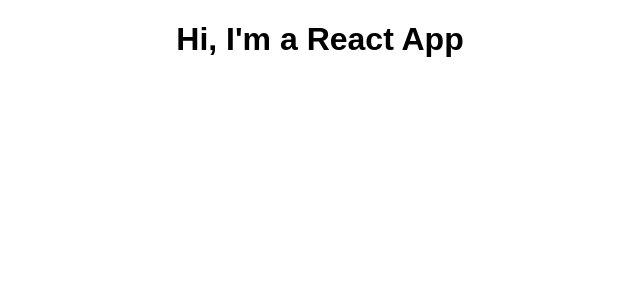
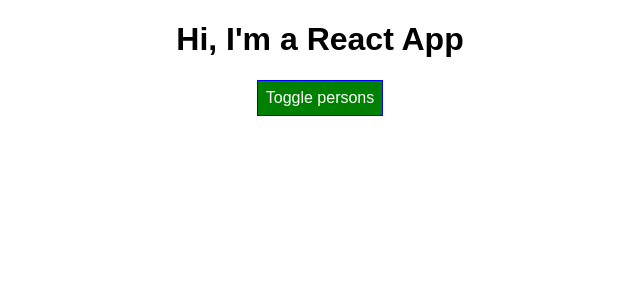
Before and after one commit to skarol/hamburger-react-course, a React (Create React App) app: page / in a window 1280 px wide. Shown: the top 300 px of the page, without its empty margins (320-960 px from the left). Built offline with nearby package versions, Linux system fonts and the light colour scheme.

Commit message:
Before npm eject

```diff
--- a/package.json
+++ b/package.json
@@ -3,6 +3,7 @@
   "version": "0.1.0",
   "private": true,
   "dependencies": {
+    "radium": "^0.25.2",
     "react": "^16.8.6",
     "react-dom": "^16.8.6",
     "react-scripts": "1.1.5"
--- a/src/App.css
+++ b/src/App.css
@@ -1,3 +1,11 @@
 .App {
   text-align: center;
 }
+
+.red {
+  color: red;
+}
+
+.bold {
+  font-weight: bold;
+}
--- a/src/App.js
+++ b/src/App.js
@@ -1,12 +1,90 @@
 import React, { Component } from 'react';
 import './App.css';
+import Person from './Person/Person';
 
 class App extends Component {
+  state = {
+    persons: [
+      { id: 'sgtrbo', name: 'Max', age: 28 },
+      { id: 'asbnet', name: 'Manu', age: 29 },
+      { id: 'asghuo', name: 'Stephanie', age: 26 }
+    ],
+    showPersons: false
+  };
+
+  togglePersonsHandler = () => {
+    const doesShow = this.state.showPersons;
+    this.setState({ showPersons: !doesShow });
+  };
+
+  deletePersonHandler = index => {
+    // const persons = this.state.persons.slice();
+    const persons = [...this.state.persons];
+    persons.splice(index, 1);
+    this.setState({ persons: persons });
+  };
+
+  nameChangeHandler = (event, id) => {
+    const personIndex = this.state.persons.findIndex(p => p.id === id);
+    const person = {
+      ...this.state.persons[personIndex]
+    };
+
+    person.name = event.target.value;
+
+    const persons = [...this.state.persons];
+    persons[personIndex] = person;
+
+    this.setState({ persons: persons });
+  };
+
   render() {
+    const style = {
+      backgroundColor: 'green',
+      color: 'white',
+      font: 'inherit',
+      border: '1px solid blue',
+      padding: '8px',
+      cursor: 'pointer'
+    };
+
+    let persons = null;
+    if (this.state.showPersons) {
+      persons = (
+        <div>
+          {this.state.persons.map((person, index) => {
+            return (
+              <Person
+                click={() => this.deletePersonHandler(index)}
+                name={person.name}
+                age={person.age}
+                key={person.id}
+                changed={event => this.nameChangeHandler(event, person.id)}
+              />
+            );
+          })}
+        </div>
+      );
+      style.backgroundColor = 'red';
+    }
+
+    const classes = [];
+    if (this.state.persons.length <= 2) {
+      classes.push('red');
+    }
+
+    if (this.state.persons.length <= 1) {
+      classes.push('bold');
+    }
+
     return (
-      <div className="App">
-        <h1>Hi, I'm a React App</h1>
-      </div>
+        <div className='App'>
+          <h1 className={classes.join(' ')}>Hi, I'm a React App</h1>
+          <button style={style} onClick={this.togglePersonsHandler}>
+            Toggle persons
+          </button>
+          {persons}
+        </div>
     );
   }
 }
--- /dev/null
+++ b/src/Person/Person.css
@@ -0,0 +1,8 @@
+.Person {
+    width: 60%;
+    margin: 16px auto;
+    border: 1px solid #eee;
+    box-shadow: 0 2px 3px #ccc;
+    padding: 16px;
+    text-align: center;
+}
--- /dev/null
+++ b/src/Person/Person.js
@@ -0,0 +1,16 @@
+import React from 'react';
+import './Person.css';
+
+const person = props => {
+  return (
+    <div className='Person'>
+      <p onClick={props.click}>
+        I'm a {props.name} and I am {props.age} years old!
+      </p>
+      <p>{props.children}</p>
+      <input type='text' onChange={props.changed} value={props.name} />
+    </div>
+  );
+};
+
+export default person;
```
Also changed, not shown: 1 other file (tests, documents, lock files or other folders).
